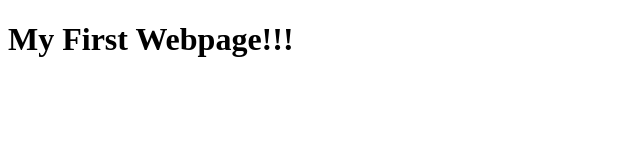
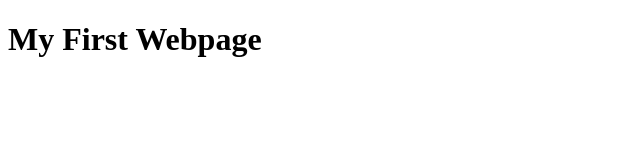
Before and after one commit to jacenthompson317-art/dwdd1600, a plain HTML site: page 01test/index.html in a window 1280 px wide. Shown: the full height of the page, 0-640 px from the left. Drawn offline with Linux system fonts and the light colour scheme.

Commit message:
Made some Changes

```diff
--- a/01test/index.html
+++ b/01test/index.html
@@ -6,6 +6,6 @@
     <title>Document</title>
 </head>
 <body>
-    <h1>My First Webpage!!!</h1>
+    <h1>My First Webpage</h1>
 </body>
 </html>
```
